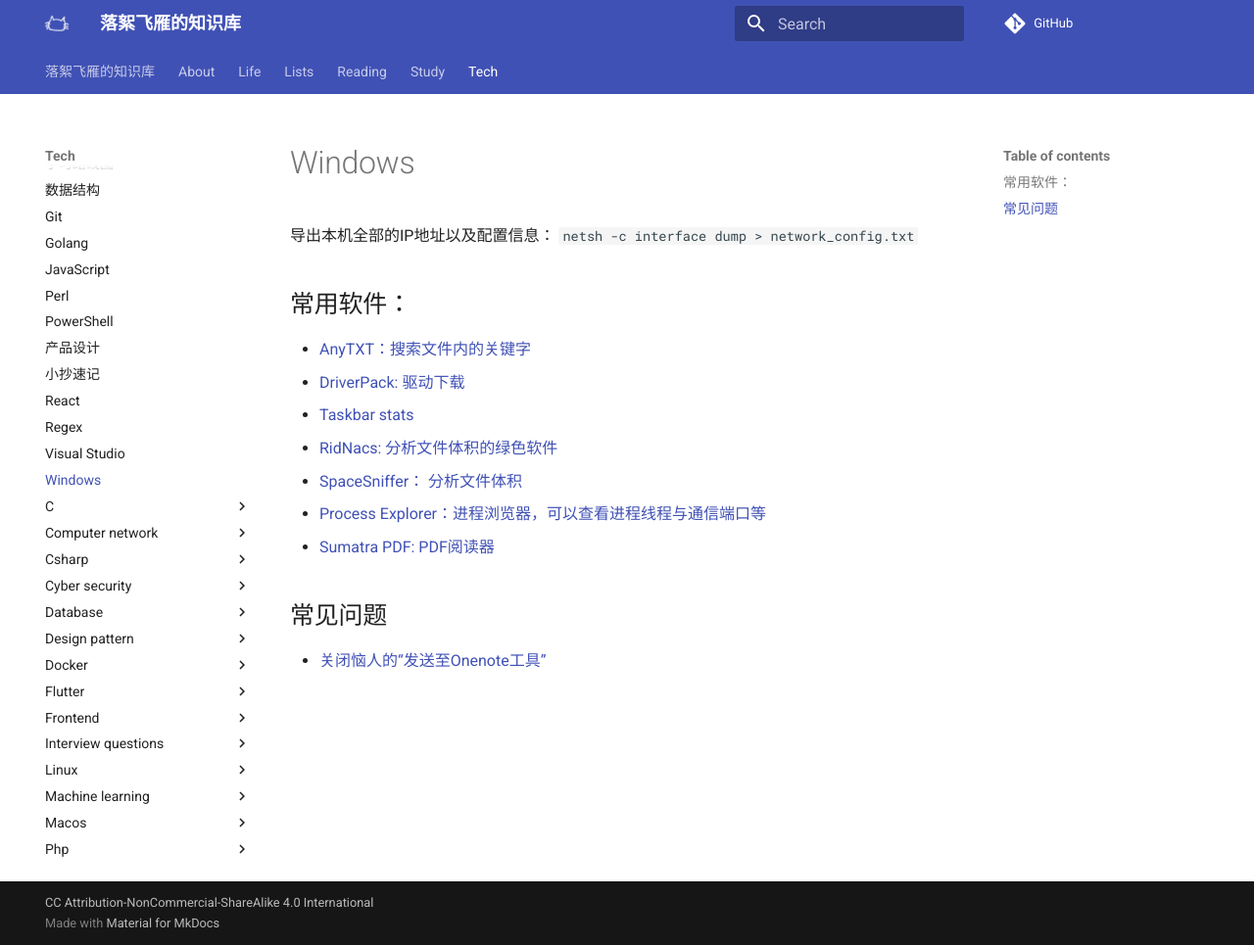
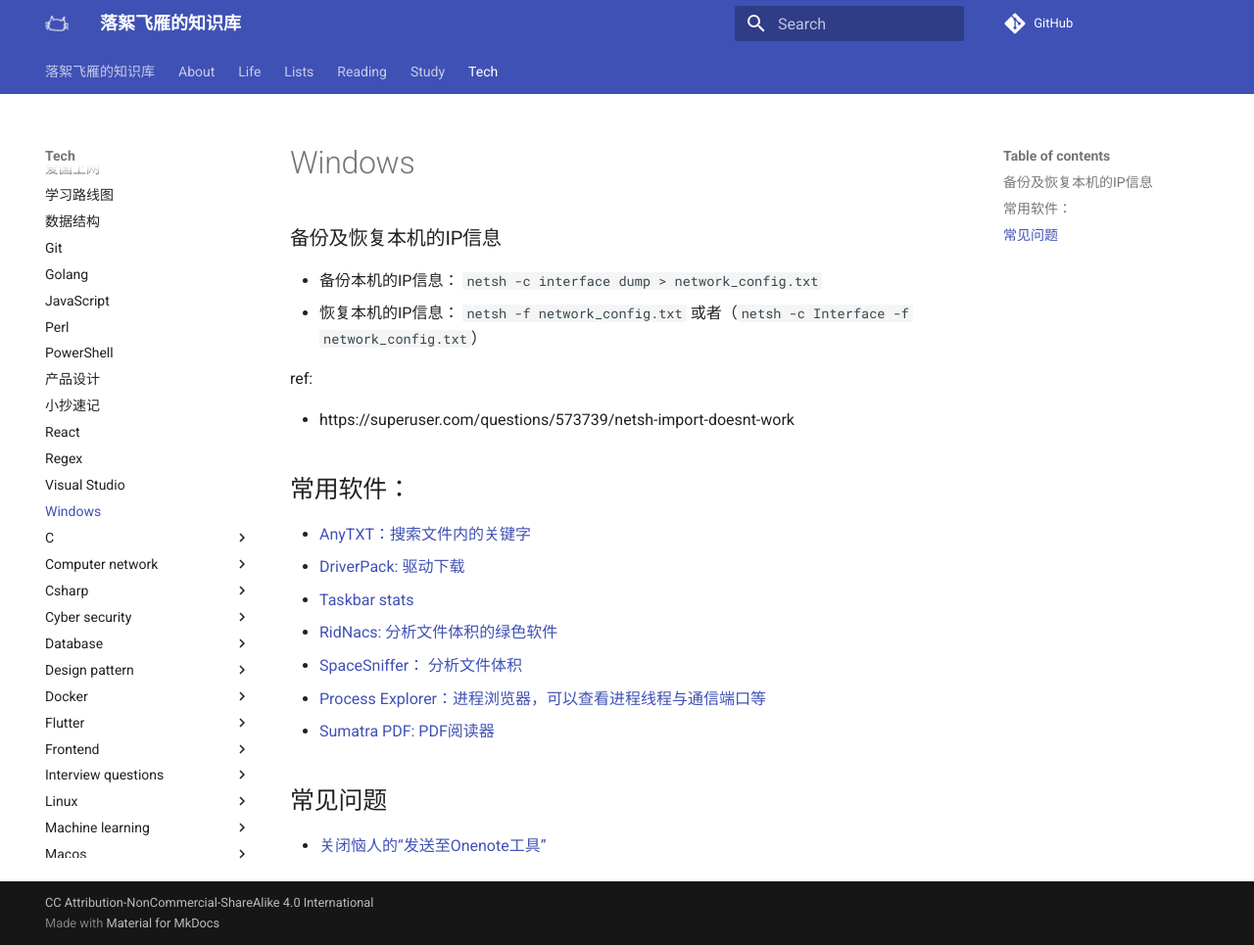
Before and after one commit to luoxufeiyan/wiki.luoxufeiyan.com, an MkDocs documentation site: the page built from docs/tech/windows.md, in a window 1280 px wide and 965 px high. Shown: the whole window at 98% size. Built offline with MkDocs 1.6.1 and Material for MkDocs 9.7.7, drawn with Linux system fonts in a browser that asks for light colours; comment, search, counter and statistics services are not loaded.

Commit message:
update netsh

```diff
--- a/docs/tech/windows.md
+++ b/docs/tech/windows.md
@@ -1,6 +1,14 @@
 # Windows
 
-导出本机全部的IP地址以及配置信息： `netsh -c interface dump > network_config.txt`
+### 备份及恢复本机的IP信息
+
+  * 备份本机的IP信息： `netsh -c interface dump > network_config.txt`
+  * 恢复本机的IP信息： `netsh -f network_config.txt` 或者（`netsh -c Interface -f network_config.txt`）
+
+ref:
+
+* https://superuser.com/questions/573739/netsh-import-doesnt-work
+
 
 ## 常用软件：
   * [AnyTXT：搜索文件内的关键字](https://anytxt.net/)
```
